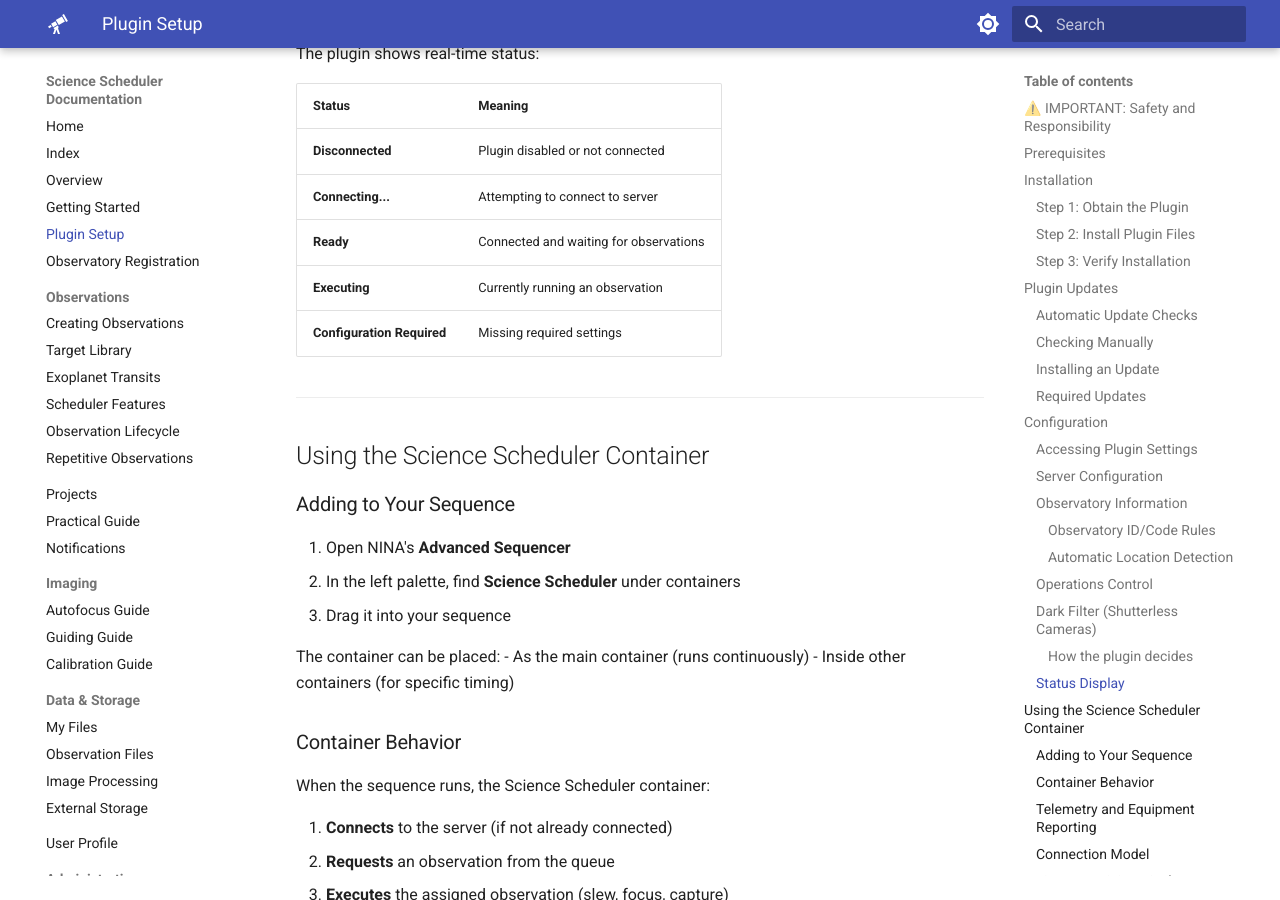
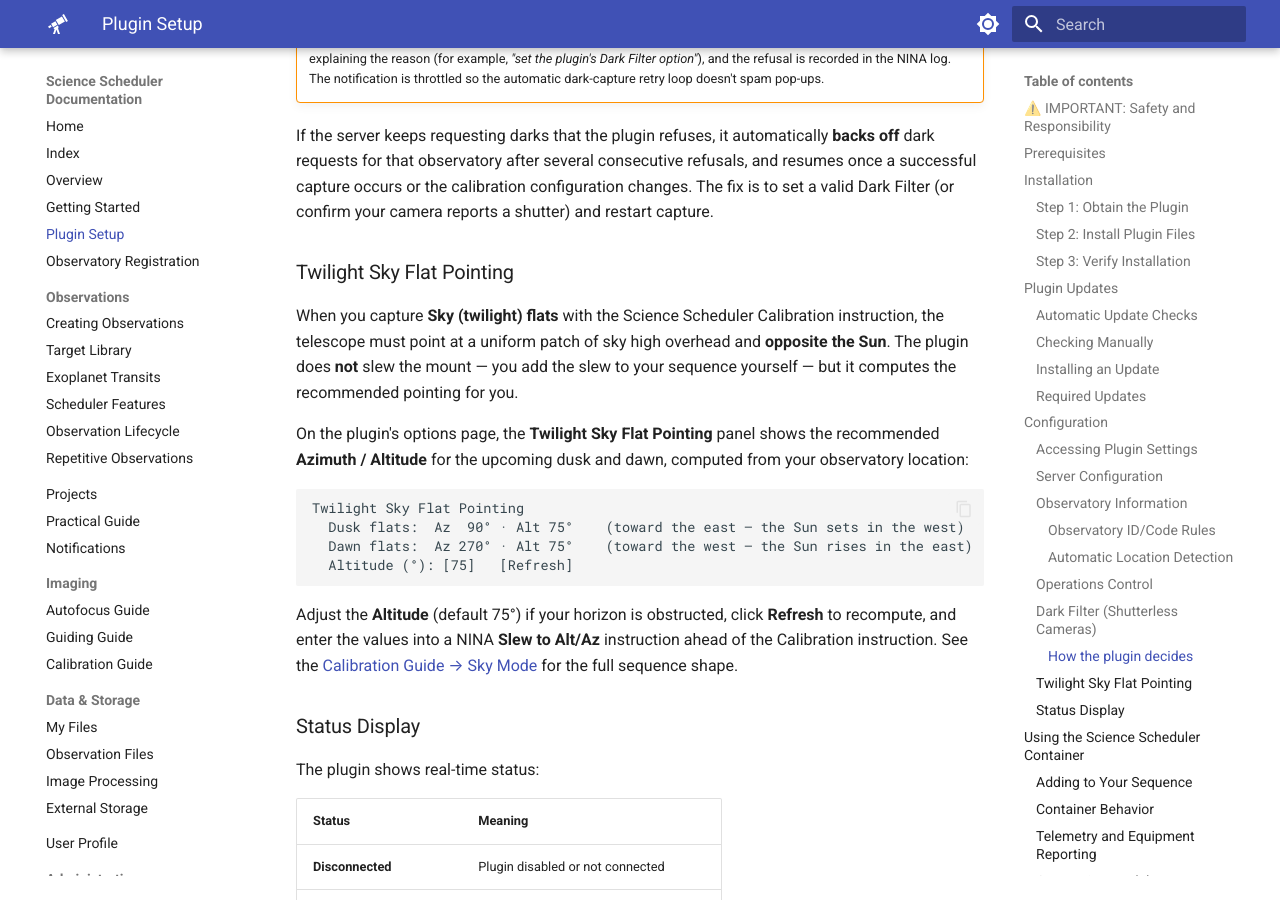
Before and after one commit to First-Light-Systems/nina-scheduler-docs, an MkDocs documentation site: the page built from docs/PLUGIN_SETUP.md, in a window 1280 px wide and 900 px high, scrolled down 7035 px. Built offline with MkDocs 1.6.1 and Material for MkDocs 9.7.7, drawn with Linux system fonts in a browser that asks for light colours; some of the changed text lies outside the part shown.

Commit message:
docs: update Plugin Setup to v1.6 (plugin v3.14.0.0)
- Bump plugin version to v3.14.0.0 and add What's New v1.6 entry
- Clarify .NET prerequisite (8.0/9.0/10.0, installed with ASCOM Platform)
- Add Twilight Sky Flat Pointing options-page helper section
- Strengthen Required Updates wording: operation prevented below the
  minimum plugin level, with UPDATE REQUIRED banner in configuration

Co-Authored-By: Claude Opus 4.8 (1M context) <noreply@anthropic.com>

````diff
--- a/docs/PLUGIN_SETUP.md
+++ b/docs/PLUGIN_SETUP.md
@@ -1,8 +1,13 @@
 # NINA Plugin Setup Guide
 
-**Document Version**: 1.5 | **Last Updated**: June 2026
-**Plugin Version**: v3.12.1.0
+**Document Version**: 1.6 | **Last Updated**: June 2026
+**Plugin Version**: v3.14.0.0
 
+> **What's New in v1.6** (June 2026):
+> - Plugin version updated to v3.14.0.0
+> - **Twilight Sky Flat Pointing helper** — the plugin options page now shows the recommended anti-solar Azimuth/Altitude for the upcoming dusk and dawn, for use with a NINA "Slew to Alt/Az" instruction when capturing Sky flats (see [Twilight Sky Flat Pointing](#twilight-sky-flat-pointing))
+> - Clarified the .NET Runtime prerequisite — **.NET 8.0, 9.0, or 10.0** are supported and installed automatically with the ASCOM Platform
+>
 > **What's New in v1.5** (June 2026):
 > - Plugin version updated to v3.12.1.0
 > - **Dark Filter option for shutterless cameras** — the plugin now decides locally how to capture darks and bias frames based on whether your camera has a mechanical shutter (see [Dark Filter (Shutterless Cameras)](#dark-filter-shutterless-cameras))
@@ -43,7 +48,7 @@ Before installing the plugin, ensure you have:
 |-------------|---------|
 | **NINA Version** | 3.0.0.2001 or later - [Download NINA](https://nighttime-imaging.eu/download/) |
 | **Operating System** | Windows 10 or Windows 11 |
-| **.NET Runtime** | .NET 8.0 Runtime - [Download .NET 8.0](https://dotnet.microsoft.com/download/dotnet/8.0) |
+| **.NET Runtime** | .NET 8.0, 9.0, or 10.0 — installed automatically with the ASCOM Platform; no separate download needed |
 | **Network Access** | Connection to your scheduler server |
 
 ## Installation
@@ -131,11 +136,11 @@ If an update is available, a green banner appears in the plugin settings showing
 
 ### Required Updates
 
-Your administrator may set a minimum plugin version. If your plugin is below the minimum:
+Your administrator may set a minimum required plugin version. If your installed plugin is below that minimum level, **plugin operation is prevented** until you update:
 
-- A red **UPDATE REQUIRED** banner appears in the plugin settings
-- The plugin will not execute observations until updated
-- Install the update and restart NINA to resume operations
+- A red **UPDATE REQUIRED** banner appears in the plugin configuration, alerting you that an update is required and identifying the minimum version needed
+- The plugin **will not execute any observations** while below the minimum level
+- Install the required update and restart NINA to resume operations
 
 ---
 
@@ -236,6 +241,21 @@ Before every dark or bias exposure, the plugin checks the camera's mechanical-sh
     For a shutterless camera, the plugin will **refuse to capture darks/bias** if it cannot guarantee the light path is blocked — it will never silently capture a contaminated dark. When this happens, NINA raises a **red error notification** explaining the reason (for example, *"set the plugin's Dark Filter option"*), and the refusal is recorded in the NINA log. The notification is throttled so the automatic dark-capture retry loop doesn't spam pop-ups.
 
 If the server keeps requesting darks that the plugin refuses, it automatically **backs off** dark requests for that observatory after several consecutive refusals, and resumes once a successful capture occurs or the calibration configuration changes. The fix is to set a valid Dark Filter (or confirm your camera reports a shutter) and restart capture.
+
+### Twilight Sky Flat Pointing
+
+When you capture **Sky (twilight) flats** with the Science Scheduler Calibration instruction, the telescope must point at a uniform patch of sky high overhead and **opposite the Sun**. The plugin does **not** slew the mount — you add the slew to your sequence yourself — but it computes the recommended pointing for you.
+
+On the plugin's options page, the **Twilight Sky Flat Pointing** panel shows the recommended **Azimuth / Altitude** for the upcoming dusk and dawn, computed from your observatory location:
+
+```
+Twilight Sky Flat Pointing
+  Dusk flats:  Az  90° · Alt 75°    (toward the east — the Sun sets in the west)
+  Dawn flats:  Az 270° · Alt 75°    (toward the west — the Sun rises in the east)
+  Altitude (°): [75]   [Refresh]
+```
+
+Adjust the **Altitude** (default 75°) if your horizon is obstructed, click **Refresh** to recompute, and enter the values into a NINA **Slew to Alt/Az** instruction ahead of the Calibration instruction. See the [Calibration Guide → Sky Mode](CALIBRATION_GUIDE.md#sky-mode) for the full sequence shape.
 
 ### Status Display
 
````
